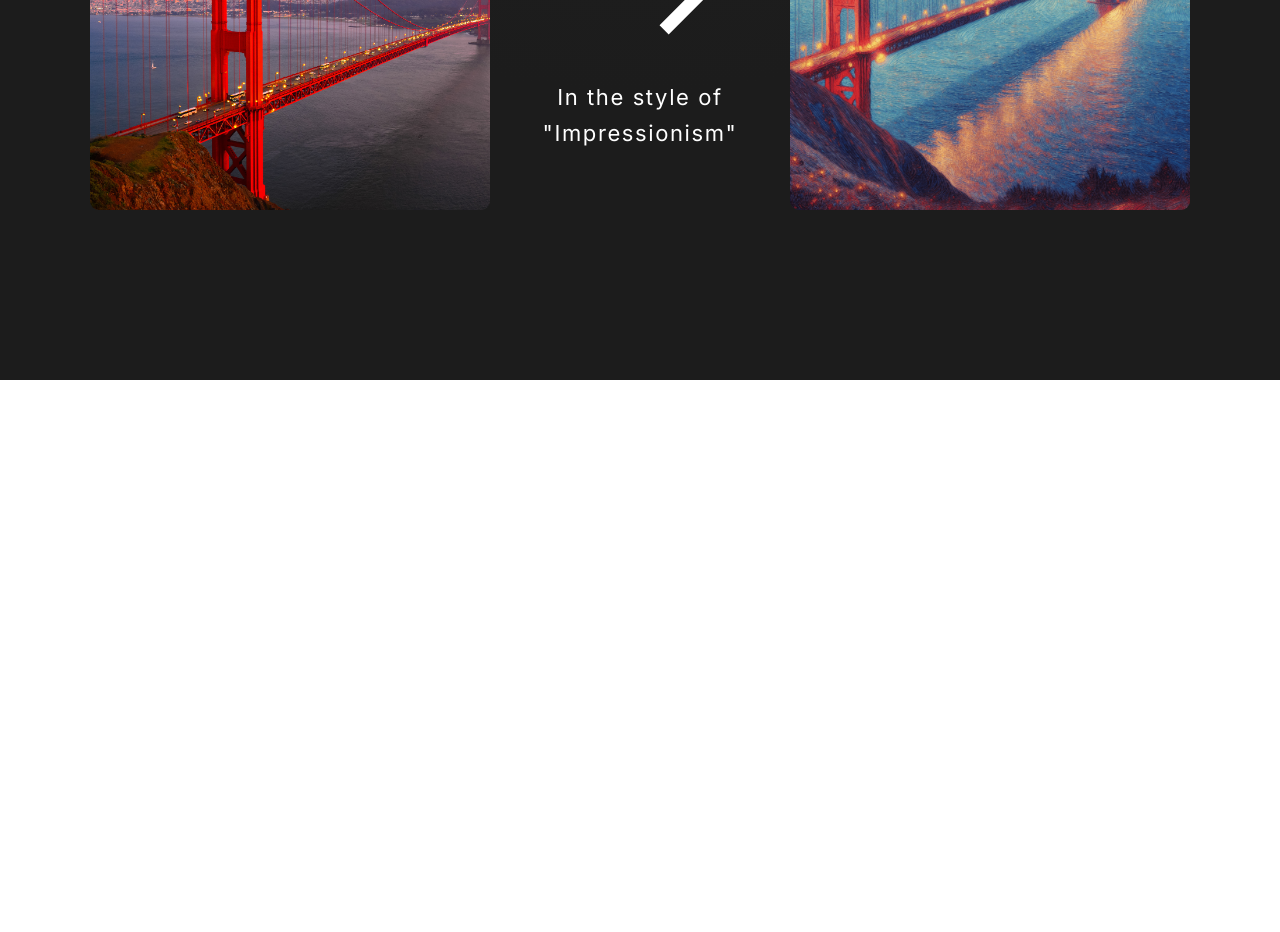
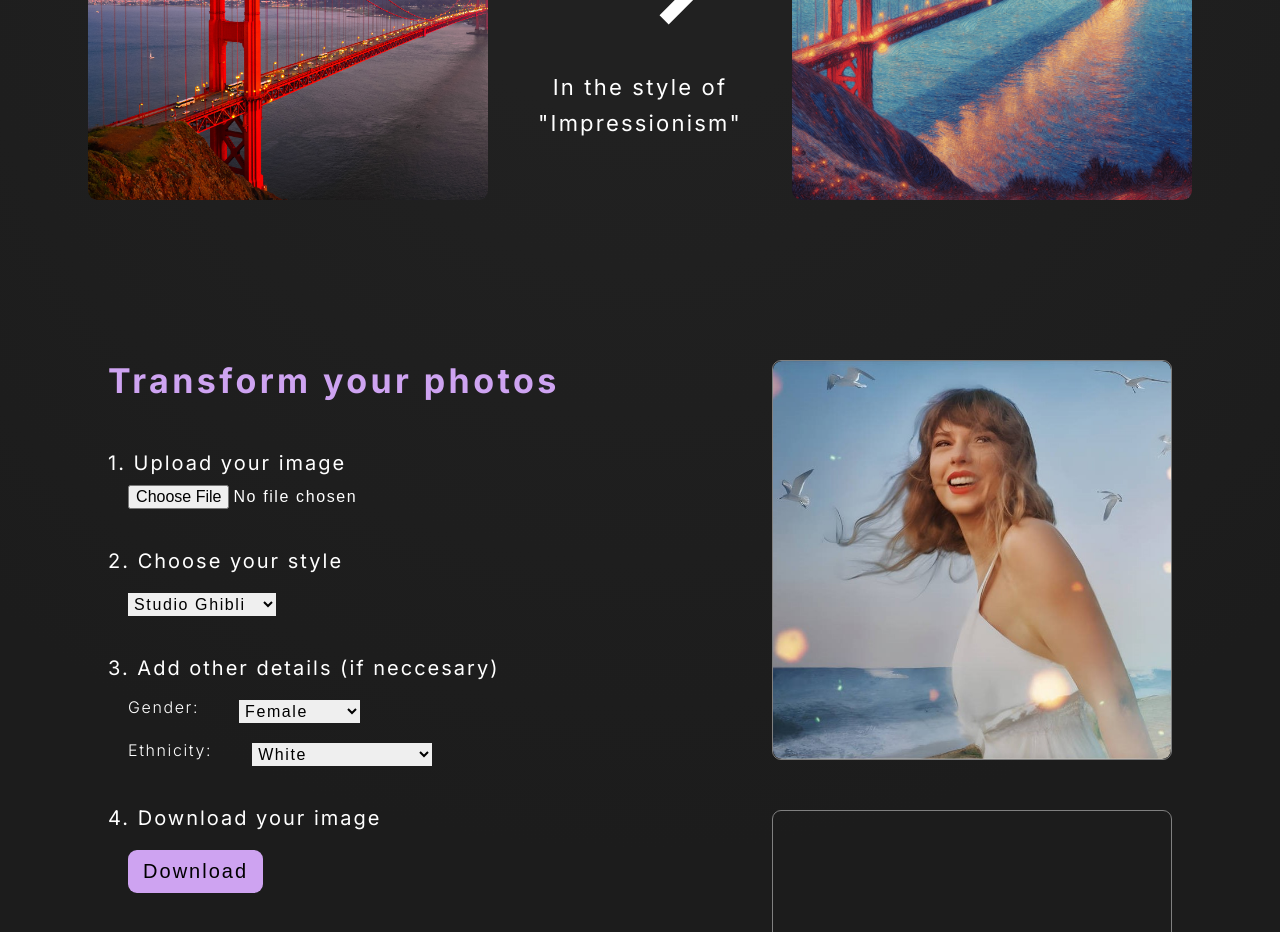
Before and after one commit to puravparab/WhimsyImages, a Next.js app in the folder client/: page / in a window 1280 px wide. Shown: the part 1620-2552 px from the top of the page. Before the commit the page ends 2000 px from the top, so only its background shows below. Built offline with nearby package versions, Linux system fonts and the light colour scheme.

Commit message:
added upload section + other frontend changes

```diff
--- a/client/app/globals.css
+++ b/client/app/globals.css
@@ -18,6 +18,8 @@
 	box-sizing: border-box;
 	padding: 0;
 	margin: 0;
+	scroll-behavior: smooth !important;
+	letter-spacing: 0.1em;
 }
 
 html,
--- a/client/app/page.js
+++ b/client/app/page.js
@@ -3,6 +3,8 @@
 import { useState, useEffect } from 'react'
 
 import Image from 'next/image'
+import Link from 'next/link'
+import Upload from '../components/upload.js'
 import styles from './page.module.css'
 
 export default function Home() {
@@ -15,7 +17,7 @@ export default function Home() {
 		// Change tswift image every 5 seconds
 		const tswiftInterval = setInterval(() => {
 			handleImgChange("tswift", (tswift + 1) % 3);
-		}, 4000);
+		}, 5000);
 		// Clean up intervals when the component is unmounted
 		return () => {
 			clearInterval(tswiftInterval);
@@ -37,7 +39,6 @@ export default function Home() {
 	// example: tswift, mj
 	// number: 0, 1, 2, etc
 	const handleImgChange = (example, number) => {
-		console.log(number)
 		if (example == "tswift"){
 			if (number == 0 || number == 2){setTswiftStyle("Studio Ghibli")}
 			else {setTswiftStyle("8-Bit")}
@@ -84,7 +85,7 @@ export default function Home() {
 			{/* Michael Jordan */}
 			<div className={styles.mainExample}>
 				<div className={styles.imageContainer}>
-					<Image src="/images/mj.jpg" width={512} height={376} alt="Michael Jordan"/>
+					<Image src="/images/mj.jpg" width={512} height={376} alt="Michael Jordan" priority/>
 				</div>
 				<div className={styles.exampleTransition}>
 					<Image
@@ -107,7 +108,7 @@ export default function Home() {
 			{/* Golden gate bridge */}
 			<div className={styles.mainExample}>
 				<div className={styles.imageContainer}>
-					<Image src="/images/ggbridge.jpg" width={2048} height={1367} alt="Golden gate bridge" priority/>
+					<Image src="/images/ggbridge.jpg" width={2048} height={1367} alt="Golden gate bridge"/>
 				</div>
 				<div className={styles.exampleTransition}>
 					<Image
@@ -121,10 +122,11 @@ export default function Home() {
 				</div>
 
 				<div className={styles.imageContainer}>
-					<Image src="/images/golden_gate_impressionism.png" width={800} height={800} alt="" priority/>
+					<Image src="/images/golden_gate_impressionism.png" width={800} height={800} alt=""/>
 				</div>
 			</div>
 
+			<Upload />
 		</main>
 	)
 }
--- a/client/app/page.module.css
+++ b/client/app/page.module.css
@@ -4,7 +4,7 @@
 	justify-content: flex-start;
 	align-items: center;
 	padding: 30px 0px;
-	margin: 60px 0px;
+	margin: 50px 0px;
 	max-width: var(--max-width);
 }
 
@@ -41,6 +41,7 @@
 	height: 400px;
 	position: relative;
 	overflow: hidden;
+	border-radius: 9px;
 }
 .mainExample .imageContainer img{
 	width: 100%;
--- a/client/components/header.js
+++ b/client/components/header.js
@@ -5,9 +5,13 @@ const Header = () => {
 	return (
 		<div className={styles.header}>
 			<div className={styles.title}>
-				<h1>whimsyimages</h1>
+				<Link href="/">
+					<h1>whimsyimages</h1>
+				</Link>
+
 			</div>
 			<nav className={styles.nav}>
+				<Link href="#upload">Try it</Link>
 				<Link href="/pricing">Pricing</Link>
 				<Link href="/about">How it works</Link>
 			</nav>
--- /dev/null
+++ b/client/components/upload.js
@@ -0,0 +1,89 @@
+
+import { useState } from 'react'
+
+import Image from 'next/image'
+import styles from '../styles/upload.module.css'
+
+const Upload = () => {
+	const [uploadImg, setUploadedImg] = useState("/images/tswift.jpg")
+	const [style, setStyle] = useState("Studio Ghibli")
+	const [gender, setGender] = useState("female")
+	const [ethnicity, setEthnicity] = useState("white")
+
+
+	const handleUpload = (e) => {
+		const uploadedFile = e.target.files[0];
+		setUploadedImg(URL.createObjectURL(uploadedFile));
+	}
+	const handleStyleChange = (e) => {
+		setStyle(e.target.value)
+	}
+	const handleGenderChange = (e) => {
+		setGender(e.target.value)
+	}
+	const handleEthnicityChange = (e) => {
+		setEthnicity(e.target.value)
+	}
+
+	return (
+		<div className={styles.uploadContainer} id="upload">
+			<div className={styles.uploadLeft}>
+				<h3>Transform your photos</h3>
+
+				<p>1. Upload your image</p>
+				<input type="file" id="imageUpload" onChange={handleUpload} />
+
+				<p>2. Choose your style</p>
+				<div className={styles.uploadOptions}>
+					<select value={style} onChange={handleStyleChange}>
+						<option value="Studio Ghibli">Studio Ghibli</option>
+						<option value="8-Bit">8-Bit</option>
+						<option value="Impressionism">Impressionism</option>
+						<option value="random">Random</option>
+					</select>
+				</div>
+
+				<p>3. Add other details (if neccesary)</p>
+				<div className={styles.uploadOptions}>
+					<label>Gender:</label>
+					<select value={gender} onChange={handleGenderChange}>
+						<option value="none">None</option>
+						<option value="female">Female</option>
+						<option value="male">Male</option>
+						<option value="nb">Non-Binary</option>
+						<option value="other">Other</option>
+						<option value="random">Random</option>
+					</select>
+				</div>
+				<div className={styles.uploadOptions}>
+					<label>Ethnicity:</label>
+					<select value={ethnicity} onChange={handleEthnicityChange}>
+						<option value="none">None</option>
+						<option value="aian">American Indian and Alaska Native</option>
+						<option value="black">Black</option>
+						<option value="ea">East Asian</option>
+						<option value="his">Hispanic</option>
+						<option value="sa">South Asian</option>
+						<option value="white">White</option>
+						<option value="random">Random</option>
+					</select>
+				</div>
+
+
+				<p>4. Download your image</p>
+				<button className={styles.download}>Download</button>
+
+			</div>
+			<div className={styles.uploadRight}>
+				<div className={styles.imageContainer}>
+					{uploadImg && <img src={uploadImg} alt=""/>}
+				</div>
+				<div className={styles.imageContainer}>
+
+				</div>
+			</div>
+		</div>
+	)
+}
+
+export default Upload
--- a/client/styles/header.module.css
+++ b/client/styles/header.module.css
@@ -16,6 +16,9 @@
 .header .title h1{
 	font-size: 20px;
 }
+.header .title h1:hover{
+	color: var(--secondary-text);
+}
 
 .nav{
 	display: flex;
@@ -28,3 +31,6 @@
 	font-size: 16px;
 	font-weight: 500;
 }
+.nav a:hover{
+	color: var(--secondary-text);
+};
--- /dev/null
+++ b/client/styles/upload.module.css
@@ -0,0 +1,91 @@
+.uploadContainer{
+	display: flex;
+	flex-direction: row;
+	justify-content: space-between;
+	align-items: flex-start;
+	width: 100%;
+	gap: 0px 50px;
+	margin: 20px 0px;
+	padding: 40px 0px;
+}
+
+.uploadLeft{
+	display: flex;
+	flex-direction: column;
+	justify-content: flex-start;
+	align-items: flex-start;
+	gap: 40px 0px;
+	padding: 20px;
+	width: 500px;
+}
+.uploadLeft h3{
+	font-size: 34px;
+	color: var(--secondary-text);
+	margin: 0px 0px 10px 0px;
+}
+.uploadLeft p{
+	font-size: 20px;
+}
+
+.uploadOptions{
+	display: flex;
+	flex-direction: row;
+	justify-content: flex-start;
+	align-items: center;
+	margin: -30px 0px 0px 0px;
+}
+.uploadLeft label{
+	font-size: 16px;
+	font-weight: 300;
+	margin: 0px 20px;
+}
+.uploadLeft input, .uploadLeft select{
+	margin: -30px 20px 0px 20px;
+	font-size: 16px;
+	border: none;
+	outline: none;
+}
+.uploadLeft select{
+	margin: 10px 20px 0px 20px;
+	padding: 2px;
+	max-width: 180px;
+}
+
+.uploadLeft .download{
+	font-size: 20px;
+	font-weight: 500;
+	padding: 10px 15px;
+	outline: none;
+	cursor: pointer;
+	border: none;
+	border-radius: 9px;
+	background: var(--secondary-text);
+	margin: -20px 20px 0px 20px;
+}
+.uploadLeft .download:hover{
+	background: rgb(197, 172, 217);
+}
+
+
+.uploadRight{
+	display: flex;
+	flex-direction: column;
+	justify-content: flex-start;
+	align-items: center;
+	gap: 50px 0px;
+	padding: 20px;
+}
+.uploadRight .imageContainer{
+	width: 400px;
+	height: 400px;
+	position: relative;
+	overflow: hidden;
+	border: 1px solid grey;
+	border-radius: 9px;
+}
+.uploadRight .imageContainer img{
+	width: 100%;
+	height: 100%;
+	object-fit: cover;
+	border-radius: 9px;
+}
```
Also changed, not shown: client/app/about/page.js (added, +10 -0 lines), client/app/pricing/page.js (added, +12 -0 lines), client/app/about.js (added), client/public/images/mj_ghibli.png (deleted).
